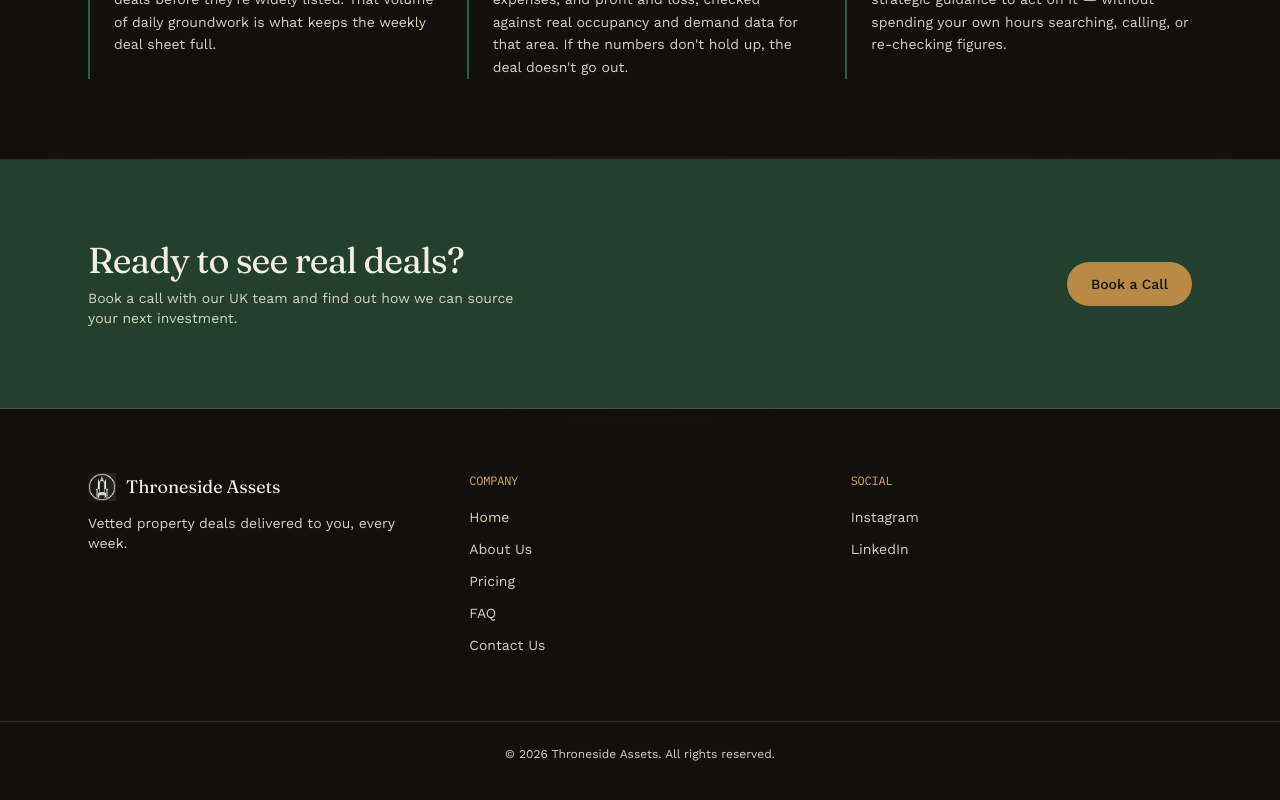
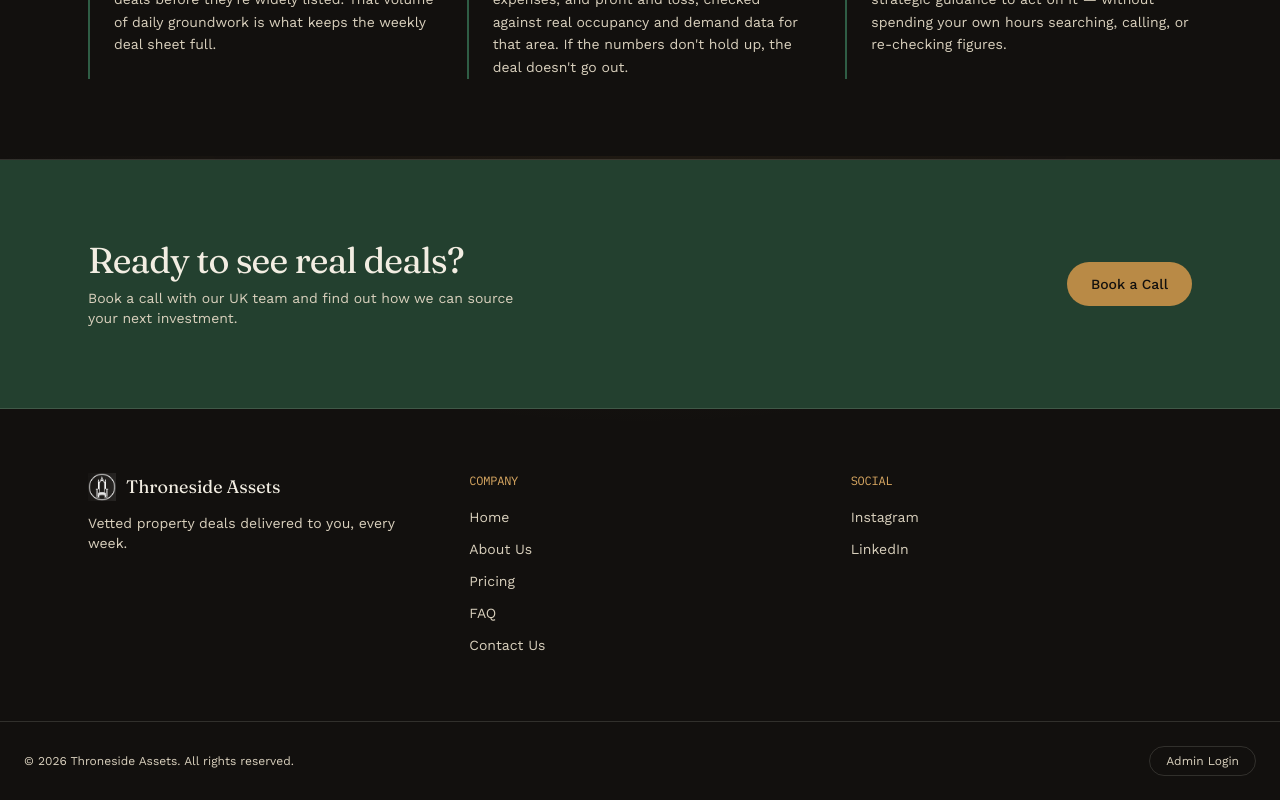
Before and after one commit to rodelbng-bit/thronesideassets, a Next.js app: page / in a window 1280 px wide. Shown: the part 3044-3844 px from the top of the page. Built offline with nearby package versions, Linux system fonts and the light colour scheme.

Commit message:
Add a Login option next to Join to unlock, and an Admin Login footer link
Lets existing members skip straight to sign-in from the blurred deal
preview instead of only seeing the Join CTA, and gives admins a quick
path to the deal-upload form from any page footer.

```diff
--- a/src/components/DealCard.tsx
+++ b/src/components/DealCard.tsx
@@ -90,12 +90,18 @@
           </div>
 
           {blurred && (
-            <div className="absolute inset-0 flex items-center justify-center">
+            <div className="absolute inset-0 flex items-center justify-center gap-3">
               <Link
                 href="/join"
                 className="rounded-full bg-brass px-6 py-3 text-sm font-medium text-ink shadow-lg transition-colors hover:bg-brass-bright"
               >
                 Join to unlock
+              </Link>
+              <Link
+                href="/login"
+                className="rounded-full border rule bg-ink px-6 py-3 text-sm font-medium text-paper shadow-lg transition-colors hover:bg-ink-soft"
+              >
+                Login
               </Link>
             </div>
           )}
--- a/src/components/SiteFooter.tsx
+++ b/src/components/SiteFooter.tsx
@@ -71,8 +71,17 @@
         </div>
       </div>
 
-      <div className="border-t rule px-6 py-6 text-center text-xs text-paper-dim">
-        © {new Date().getFullYear()} Throneside Assets. All rights reserved.
+      <div className="flex flex-col items-center gap-3 border-t rule px-6 py-6 text-center text-xs text-paper-dim sm:flex-row sm:justify-between">
+        <p>
+          © {new Date().getFullYear()} Throneside Assets. All rights
+          reserved.
+        </p>
+        <a
+          href="/admin/deals/new"
+          className="rounded-full border rule px-4 py-1.5 text-xs text-paper-dim transition-colors hover:text-paper"
+        >
+          Admin Login
+        </a>
       </div>
     </footer>
   );
```
